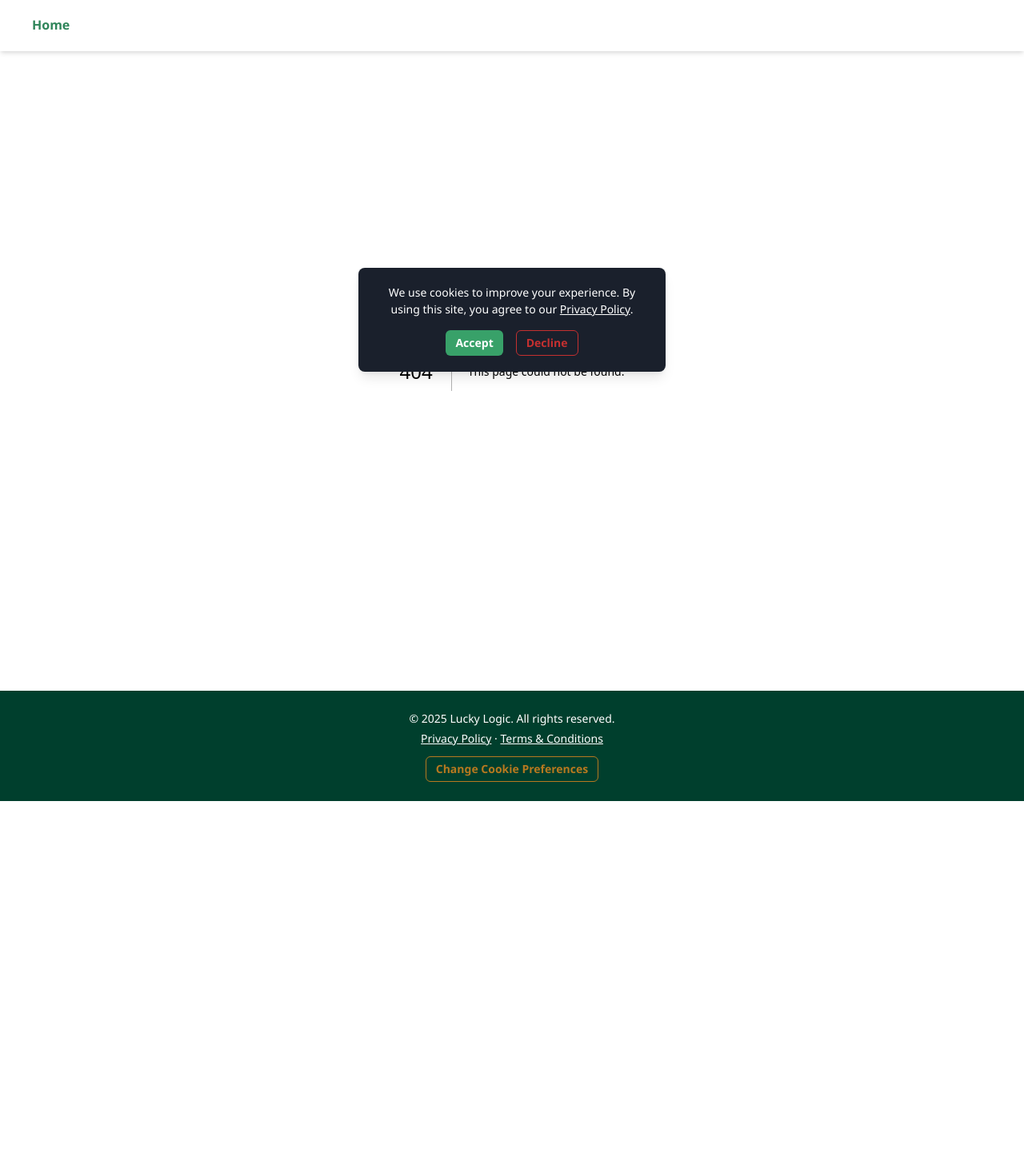
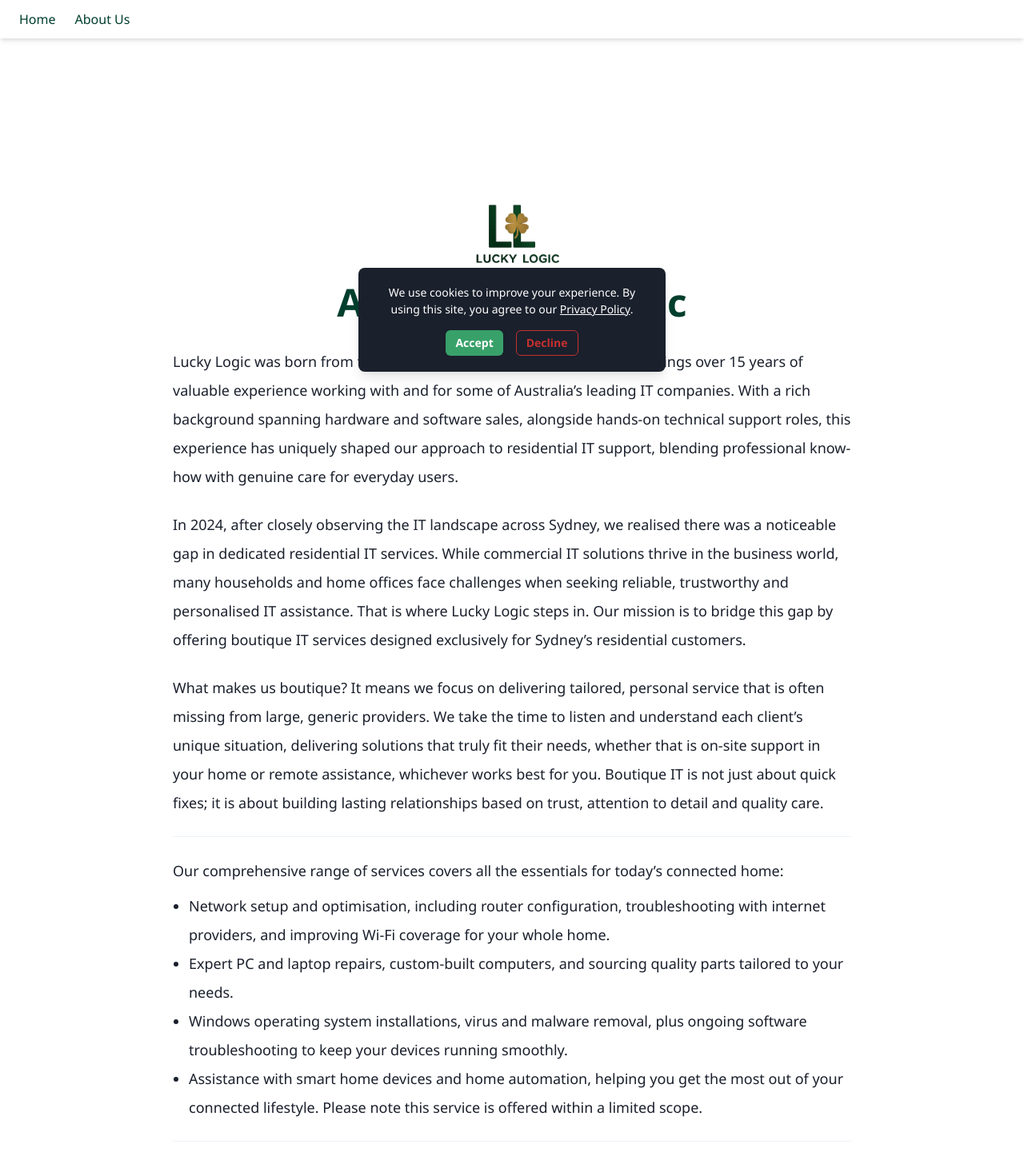
Before and after one commit to Neesonn/luckylogicit, a Next.js app: page /about-us in a window 1280 px wide. Before the commit this address had no page. Shown: the top 1461 px of the page at 80% size. Before the commit the page ends 1002 px from the top, so only its background shows below. Built offline with nearby package versions, Linux system fonts and the light colour scheme.

Commit message:
Add detailed About Us page with company information and team section

```diff
--- /dev/null
+++ b/app/about-us/page.tsx
@@ -0,0 +1,55 @@
+'use client';
+import { Box, Heading, Text, VStack, Divider, Image } from '@chakra-ui/react';
+
+export default function AboutUsPage() {
+  return (
+    <Box px={6} py={{ base: 16, md: 24 }} maxW="4xl" mx="auto" color="gray.800">
+
+      {/* Center logo and heading together */}
+      <VStack spacing={130} mb={8} align="center">
+        <Box width="200px" height="80px">
+          <Image src="/logo.png" alt="Lucky Logic Logo" objectFit="contain" />
+        </Box>
+        <Heading as="h1" size="2xl" color="brand.green" textAlign="center">
+          About Lucky Logic
+        </Heading>
+      </VStack>
+
+      <VStack spacing={6} align="start">
+        <Text fontSize="lg" lineHeight="taller">
+          Lucky Logic was born from the passion and vision of our founder, who brings over 15 years of valuable experience working with and for some of Australia’s leading IT companies. With a rich background spanning hardware and software sales, alongside hands-on technical support roles, this experience has uniquely shaped our approach to residential IT support, blending professional know-how with genuine care for everyday users.
+        </Text>
+
+        <Text fontSize="lg" lineHeight="taller">
+          In 2024, after closely observing the IT landscape across Sydney, we realised there was a noticeable gap in dedicated residential IT services. While commercial IT solutions thrive in the business world, many households and home offices face challenges when seeking reliable, trustworthy and personalised IT assistance. That is where Lucky Logic steps in. Our mission is to bridge this gap by offering boutique IT services designed exclusively for Sydney’s residential customers.
+        </Text>
+
+        <Text fontSize="lg" lineHeight="taller">
+          What makes us boutique? It means we focus on delivering tailored, personal service that is often missing from large, generic providers. We take the time to listen and understand each client’s unique situation, delivering solutions that truly fit their needs, whether that is on-site support in your home or remote assistance, whichever works best for you. Boutique IT is not just about quick fixes; it is about building lasting relationships based on trust, attention to detail and quality care.
+        </Text>
+
+        <Divider />
+
+        <Text fontSize="lg" lineHeight="taller">
+          Our comprehensive range of services covers all the essentials for today’s connected home:
+          <ul style={{ marginTop: '0.5rem', paddingLeft: '1.25rem', listStyleType: 'disc' }}>
+            <li>Network setup and optimisation, including router configuration, troubleshooting with internet providers, and improving Wi-Fi coverage for your whole home.</li>
+            <li>Expert PC and laptop repairs, custom-built computers, and sourcing quality parts tailored to your needs.</li>
+            <li>Windows operating system installations, virus and malware removal, plus ongoing software troubleshooting to keep your devices running smoothly.</li>
+            <li>Assistance with smart home devices and home automation, helping you get the most out of your connected lifestyle. Please note this service is offered within a limited scope.</li>
+          </ul>
+        </Text>
+
+        <Divider />
+
+        <Text fontSize="lg" lineHeight="taller">
+          In an age where cybersecurity threats are more sophisticated and prevalent than ever, we understand the concerns many people have about scams, phishing and online fraud. This makes personalised, face-to-face or trusted remote IT support more important than ever. At Lucky Logic, your security and peace of mind are our top priorities. We work hard to build transparent, honest relationships so you can feel confident and safe every time you reach out.
+        </Text>
+
+        <Text fontSize="lg" lineHeight="taller">
+          Choosing Lucky Logic means partnering with a team who genuinely cares about your digital wellbeing. We understand the intricacies of your home IT environment and are dedicated to ensuring your technology supports your lifestyle smoothly, securely and stress-free.
+        </Text>
+      </VStack>
+    </Box>
+  );
+}
--- a/components/Navbar.tsx
+++ b/components/Navbar.tsx
@@ -1,5 +1,5 @@
-import { Flex, Button } from '@chakra-ui/react';
-import Link from 'next/link';
+import { Flex, Link } from '@chakra-ui/react';
+import NextLink from 'next/link';
 
 export default function Navbar() {
   return (
@@ -13,13 +13,19 @@
       boxShadow="md"
       position="relative"
       zIndex={10}
-      gap={4}  // add some spacing
+      gap={6}
     >
-      <Link href="/" passHref legacyBehavior>
-        <Button as="a" colorScheme="green" variant="ghost" size="md">
+      <NextLink href="/" passHref legacyBehavior>
+        <Link color="brand.green" fontWeight="medium" fontSize="md">
           Home
-        </Button>
-      </Link>
+        </Link>
+      </NextLink>
+
+      <NextLink href="/about-us" passHref legacyBehavior>
+        <Link color="brand.green" fontWeight="medium" fontSize="md">
+          About Us
+        </Link>
+      </NextLink>
     </Flex>
   );
 }
```
